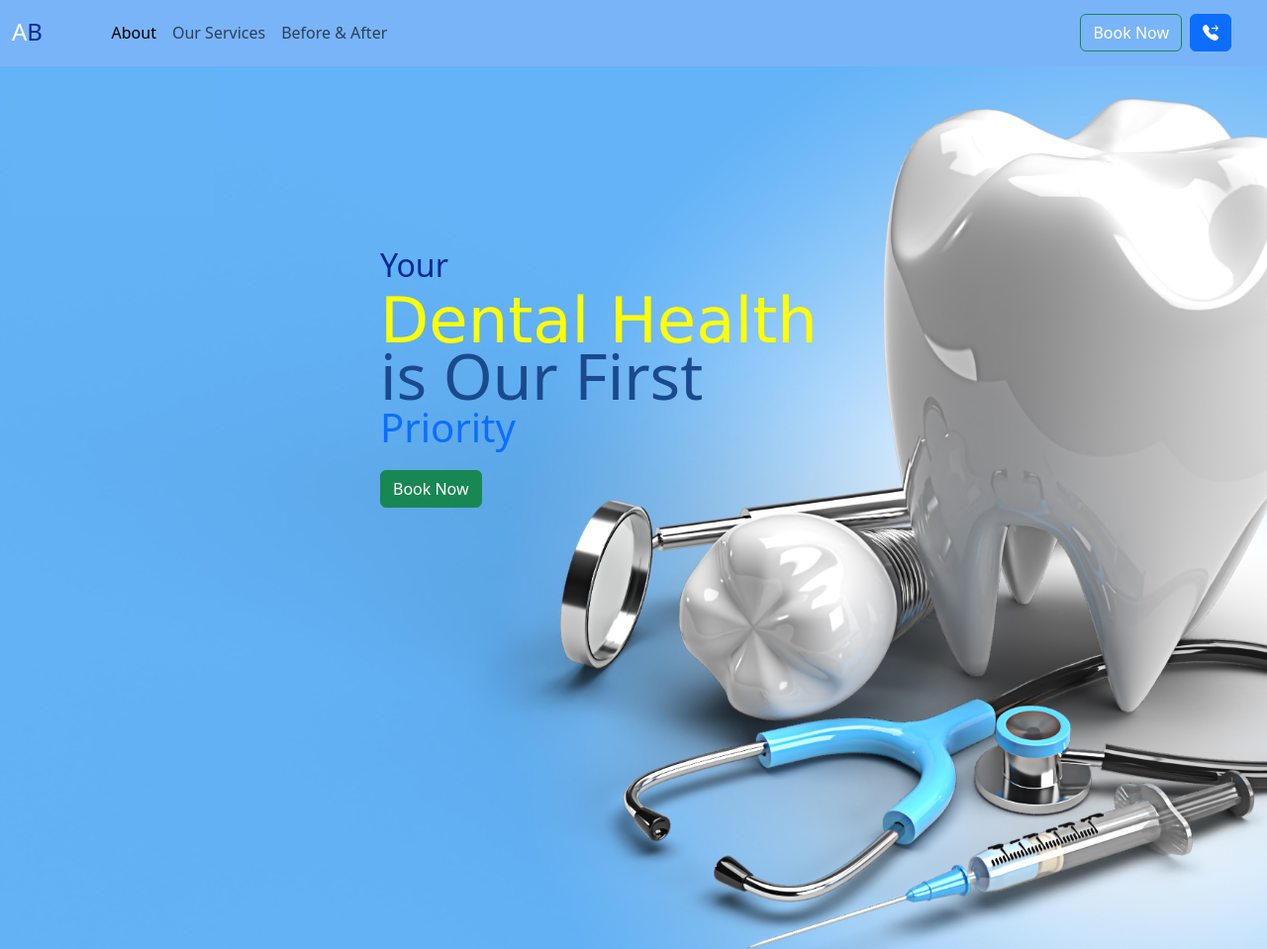
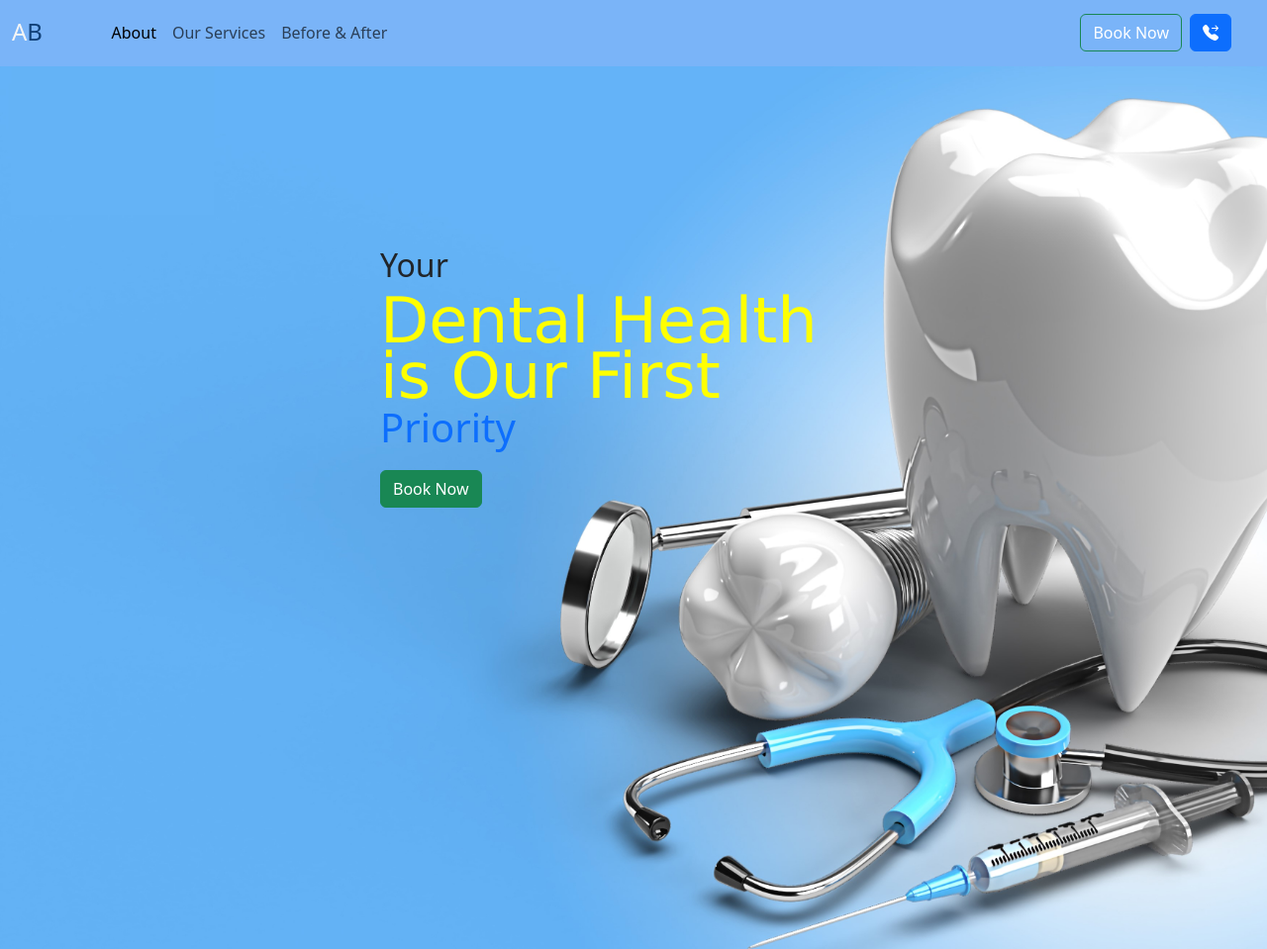
Before and after one commit to iamfaizandev/abdental, a website: page index.html in a window 1280 px wide. Shown: the top 959 px of the page at 99% size. Drawn offline with nearby package versions, Linux system fonts and the light colour scheme.

Commit message:
correctly

```diff
--- a/index.html
+++ b/index.html
@@ -18,8 +18,7 @@
         <nav class="navbar  sticky-top navbar-expand-lg  me-4 ">
             <div class="container-fluid  nav-container">
                 <a class="navbar-brand" href="#">
-                    <div class="brand_text"><span style="color:white" class="h4 Aletter">A</span><span
-                            style="color: #022896;" class="h4">B</span>
+                    <div class="brand_text"><span class="h4 Aletter">A</span><span class="h4 Bletter">B</span>
                     </div>
                     <!-- <img src="src/assets/AB1.png" alt="AB Dental Logo"> -->
                 </a>
@@ -62,11 +61,11 @@
         <header>
             <div class="header-container">
                 <div class="headerTxt">
-                    <div style="color: #022896;font-size: 2rem;">Your</div>
-                    <div
-                        style="color: yellow;font-family:'Lucida Sans', 'Lucida Sans Regular', 'Lucida Grande', 'Lucida Sans Unicode', Geneva, Verdana, sans-serif;font-size: 4rem;margin-bottom: 0;padding-bottom: 0;">
-                        Dental Health</div>
-                    <div style="color: rgb(27, 73, 141);font-size: 4rem;">is Our First </div>
+                    <div class="title-text">Your</div>
+                    <div class="main-text">
+                        Dental Health
+                        <div>is Our First </div>
+                    </div>
                     <div class="h1 text-primary">Priority</div>
                 </div>
 
--- a/src/styles/index.css
+++ b/src/styles/index.css
@@ -4,6 +4,21 @@ body {
   width: 100vw;
   overflow-x: hidden;
   background-color: #7ab4f8;
+}
+.Aletter {
+  color: whitesmoke;
+}
+.Bletter {
+  color: rgb(16, 63, 118);
+}
+.title-text {
+  font-size: 2rem;
+}
+.main-text {
+  font-size: 4rem;
+  color: yellow;
+  font-family: "Lucida Sans", "Lucida Sans Regular", "Lucida Grande",
+    "Lucida Sans Unicode", Geneva, Verdana, sans-serif;
 }
 .navbar ul li {
   cursor: pointer;
@@ -68,7 +83,10 @@ header {
     display: block;
     position: absolute;
     top: 30%;
-    left: 10%;
+    left: 5%;
     line-height: 3.5rem;
   }
+  .headerTxt {
+    width: 50%;
+  }
 }
```
